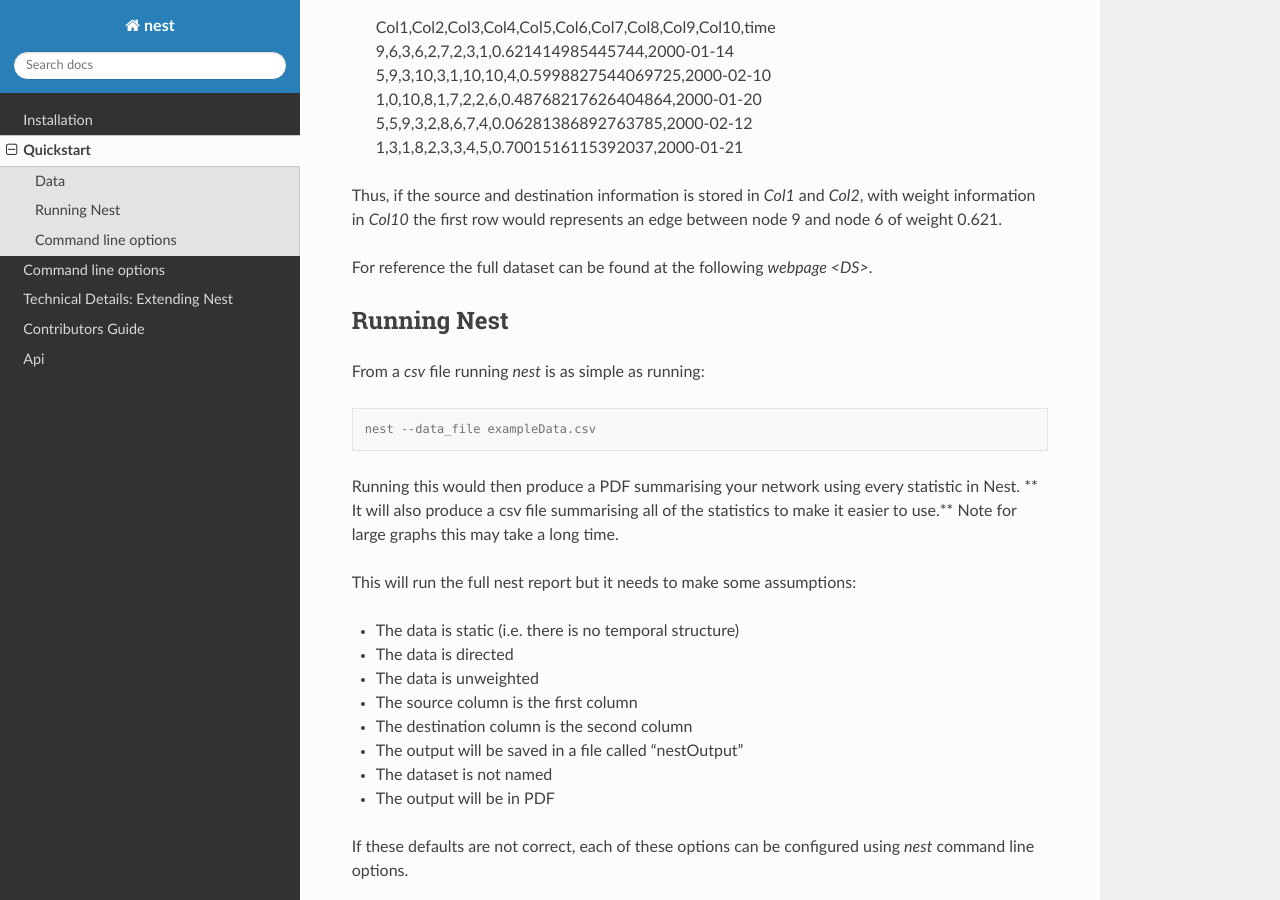
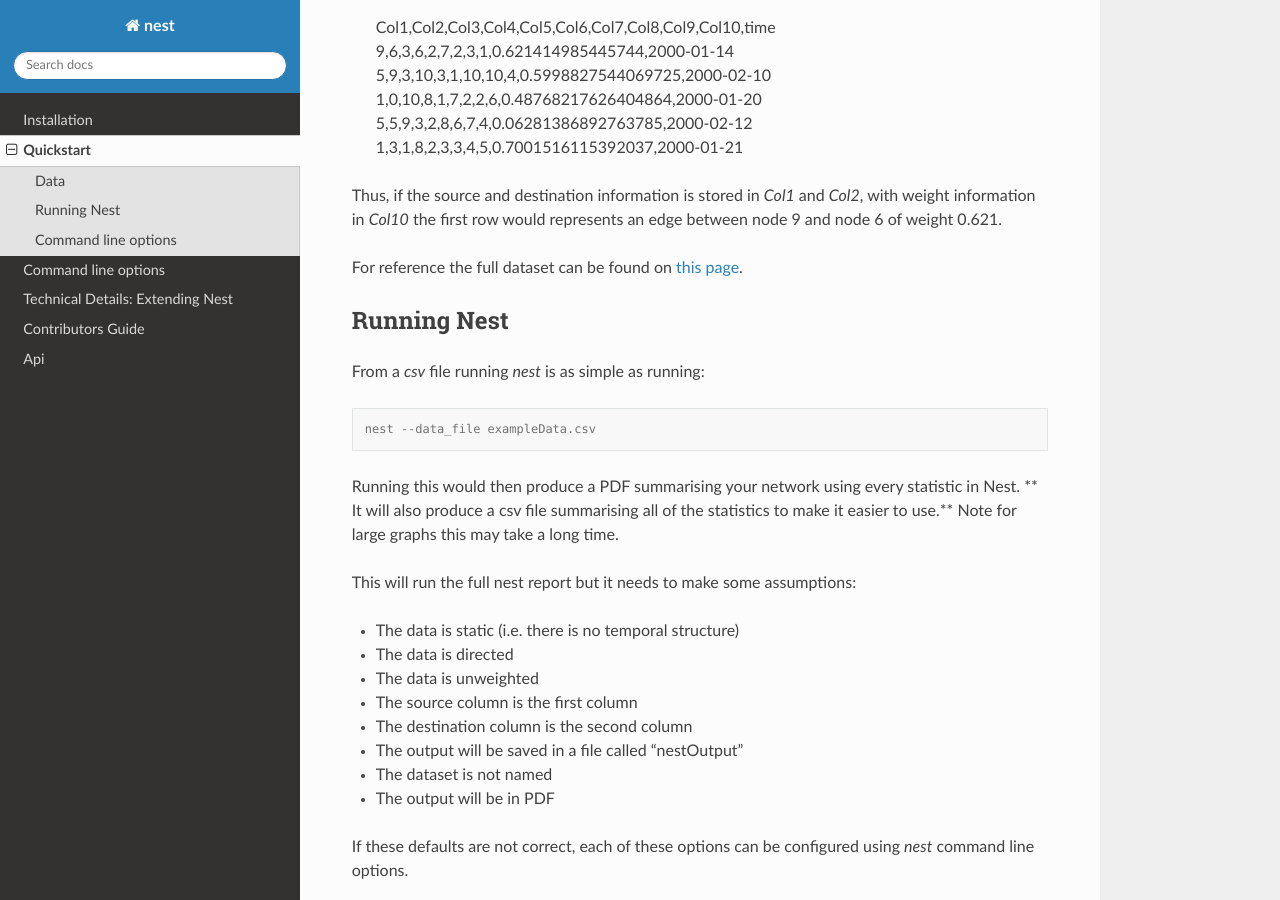
Before and after one commit to alan-turing-institute/NESTpackage, a Sphinx documentation site: the page built from docs/source/quickstart.rst, in a window 1280 px wide and 900 px high, scrolled down 440 px. Built offline with Sphinx 7.4.7 and the Read the Docs theme 2.0.0, drawn with Linux system fonts in a browser that asks for light colours.

Commit message:
update setup

```diff
--- a/docs/source/quickstart.rst
+++ b/docs/source/quickstart.rst
@@ -28,10 +28,10 @@ Thus, if the source and destination information is stored in `Col1` and `Col2`,
 with weight information in `Col10` the first row would represents an edge
 between node 9 and node 6 of weight 0.621.
 
-For reference the full dataset can be found at the following
-`webpage <DS>`.
+For reference the full dataset can be found on
+`this
+page <https://raw.githubusercontent.com/alan-turing-institute/NESTpackage/main/docs/data/exampleData.csv>`__.
 
-.. _DS: https://raw.githubusercontent.com/alan-turing-institute/NESTpackage/main/docs/data/exampleData.csv
 
 Running Nest
 ------------
--- a/setup.cfg
+++ b/setup.cfg
@@ -14,6 +14,7 @@ install_requires =
     reportlab
     python-louvain
 
+
 [options.entry_points]
 console_scripts =
   nest = nest.run:main
```
